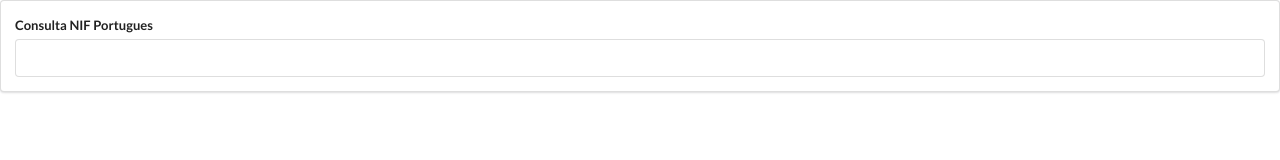
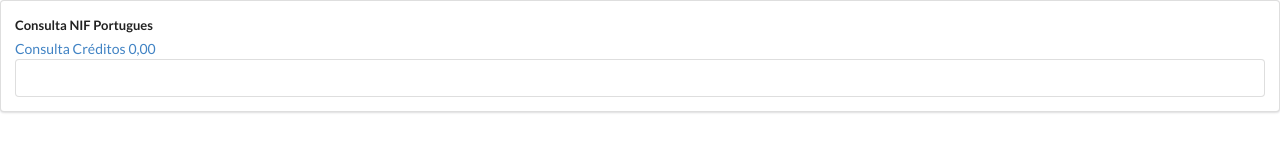
Before and after one commit to ericlima/consulta-nif, a React (Create React App) app: page / in a window 1280 px wide. Shown: the top 160 px of the page. Built offline with nearby package versions, Linux system fonts and the light colour scheme.

Commit message:
1 file modified

```diff
--- a/App.js
+++ b/App.js
@@ -5,7 +5,8 @@ class App extends React.Component {
   state = {
     term: "",
     API_KEY: "535accbd0bb3df7f9f65eab220b6d317",
-    url: "https://www.nif.pt/?json=1&q={NIF}&key={API_KEY}"
+    url: "https://www.nif.pt/?json=1&q={NIF}&key={API_KEY}",
+    credito: "0,00"
   };
 
   constructor(props) {
@@ -15,6 +16,15 @@ class App extends React.Component {
   onInputChange = event => {
     this.setState({ term: event.target.value });
   };
+
+  consultaCreditos = async event => {
+    const url = "https://www.nif.pt/?json=1&credits=1&key=key"
+      .replace("key",this.state.API_KEY);
+
+    const response = await axios.get(url,{ mode: 'no-cors'});
+
+    this.setState({ credito: response.credits })
+  }
 
   onFormSubmit = async event => {
 
@@ -41,6 +51,7 @@ class App extends React.Component {
         <form onSubmit={this.onFormSubmit} className="ui form">
           <div className="field">
             <label>Consulta NIF Portugues</label>
+            <a onClick={this.consultaCreditos} >Consulta Créditos {this.state.credito}</a>
             <input
               type="text"
               value={this.state.term}
```
